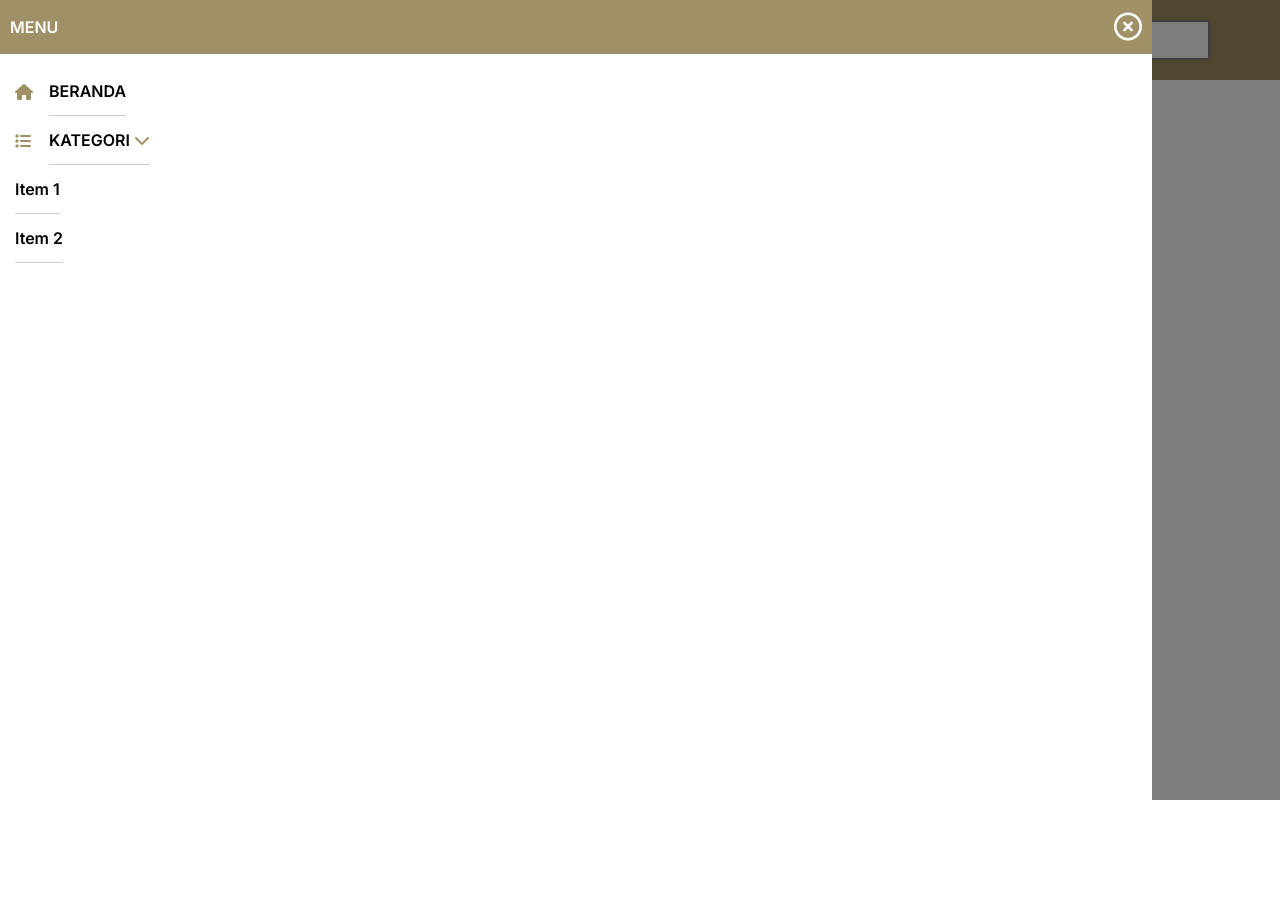
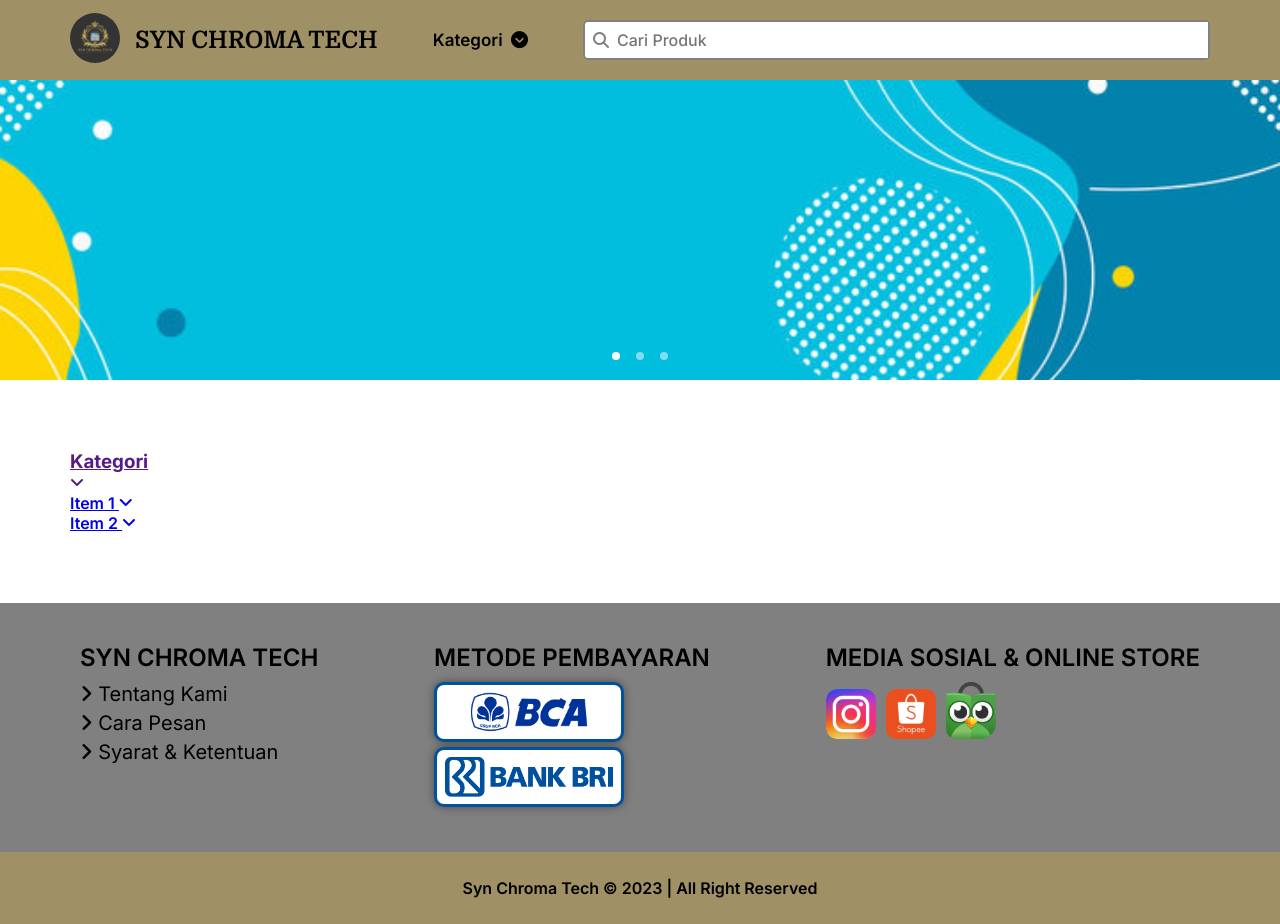
Before and after one commit to seoeka/Syn-Chroma-Tech, a PHP site: page / in a window 1280 px wide. Before the commit the page ends 800 px from the top, so only its background shows below. Run offline with PHP 8.4, Linux system fonts and the light colour scheme.

Commit message:
update index.html

```diff
--- a/assets/css/style.css
+++ b/assets/css/style.css
@@ -15,7 +15,6 @@ body {
     left: 0%;
     z-index: 99999;
     height: 100%;
-    /* background: #00000082; */
     width: 100%;
 }
 .cmx-wrap {
@@ -41,8 +40,13 @@ body {
     max-height: 100%;
     overflow-y: auto;
 }
+.xs-menu, .xs-menu-category,
+.nav-item,
+footer .container li {
+    list-style: none;
+
+}
 .xs-menu, .xs-menu-category {
-    list-style: none;
     align-items: center;
 }
 .xs-menu li a i {
@@ -51,7 +55,9 @@ body {
 .xs-menu li {
     padding: 7px 0px;
 }
-.xs-menu li a, .xs-menu-category li a {
+.xs-menu li a,
+.xs-menu-category li a,
+footer .container li a {
     text-decoration: none;
     color: black;
 }
@@ -112,11 +118,6 @@ body {
     margin-left: 15px;
     align-items: center;
 }
-
-.nav-item {
-    list-style: none;
-}
-
 .dropdown {
     overflow: hidden;
 }
@@ -197,7 +198,121 @@ body {
     display: none;
 }
 
+.main-slider {
+    height: 300px;
+    width: 100%;
+}
+.slider-inner {
+    position: relative;
+    height: 100%;
+}
+.slider-img {
+    display: flex;
+    overflow-x: auto;
+	scroll-snap-type: x mandatory;
+	scroll-behavior: smooth;
+    height: 100%;
+    -ms-overflow-style: none; /* Hide scrollbar IE and Edge */
+	scrollbar-width: none; /* Hide scrollbar Firefox */
+}
+.slider-img::-webkit-scrollbar {
+	display: none;
+}
+.slider-img img {
+    flex: 1 0 100%;
+	scroll-snap-align: start;
+    object-fit: cover;
+}
+.slider-nav {
+    display: flex;
+	column-gap: 1rem;
+	position: absolute;
+	bottom: 1.25rem;
+	left: 50%;
+	transform: translateX(-50%);
+	z-index: 1;
+}
+.slider-nav a {
+    width: 0.5rem;
+	height: 0.5rem;
+	border-radius: 50%;
+	background-color: #fff;
+	opacity: 0.5;
+	transition: opacity ease 250ms;
+}
+.slider-nav a:hover {
+	opacity: 1;
+}
+.slider-nav a.active {
+    background-color: #fff; /* Change this to the desired color */
+    opacity: 1;
+}
+
+.main-container {
+    height: fit-content;
+    background-color: white;
+    padding: 70px;
+}
+
+footer {
+    background-color: gray;
+    height: fit-content;
+}
+footer .container {
+    padding: 40px 80px;
+    width: 100%;
+}
+.container .row-ft{
+    display: flex;
+    flex-direction: row;
+    justify-content: space-between;
+    gap: 40px;
+}
+.container .box-footer-title {
+    font-size: 24px;
+    font-weight: 600;
+    margin-bottom: 10px;
+}
+.box-footer-content li {
+    font-size: 20px;
+    font-weight: 400;
+    margin: 5px 0;
+}
+.img-bank {
+    display: flex;
+    background-color: white;
+    margin-bottom: 5px;
+    width: 190px;
+    height: 60px;
+    align-items: center;
+    justify-content: center;
+    border: 3px solid #00529C;
+    border-radius: 10px;
+    box-shadow: 0 0 10px rgba(0, 0, 0, 0.4);
+}
+.img-bank img {
+    height: 40px;
+}
+.img-mso {
+    display: flex;
+    align-items: end;
+}
+.img-mso img {
+    width: 50px;
+    margin-right: 10px;
+    border-radius: 10px;
+}
+.copyright {
+    display: flex;
+    background-color: #9F9065;
+    height: 72px;
+    justify-content: center;
+    align-items: center;
+}
 @media screen and (max-width: 1200px) {
+    .main-slider {
+        height: 250px;
+    }
     .search-container {
         width: 48%;
     }
@@ -223,7 +338,31 @@ body {
         display: block;
         margin-left: auto;
     }
+    .main-slider {
+        height: 200px;
+    }
+    footer {
+        height: fit-content;
+    }
+    .container .box-footer {
+        justify-content: space-between;
+    }
+    .container .box-footer-title {
+        font-size: 20px;
+    }
+    .box-footer-content li {
+        font-size: 18px;
+    }
+    .row-ft {
+        flex-wrap: wrap;
+    }
 }
 
 @media screen and (max-width: 768px) {
+    .main-slider {
+        height: 150px;
+    }
+    .box-footer {
+        align-items: center;
+    }
 }
--- a/index.html
+++ b/index.html
@@ -11,7 +11,7 @@
   </head>
   <body>
     <header>
-      <div class="container-menu-xs" style="display: block; background: rgba(0, 0, 0, 0.51)">
+      <div class="container-menu-xs" style="display: none; background: rgba(0, 0, 0, 0.51)">
         <div class="cmx-wrap">
           <div class="cmx-head">
             MENU
@@ -80,18 +80,120 @@
       </div>
     </header>
     <div class="main-slider">
+      <div class="slider-inner">
+        <div class="slider-img">
+            <img src="assets/img/img-1.jpg" id="slide-1" alt="Image 1">
+            <img src="assets/img/img-2.jpeg" id="slide-2" alt="Image 2">
+            <img src="assets/img/img-3.jpg" id="slide-3" alt="Image 3">
+        </div>
+        <div class="slider-nav">
+          <a href="#slide-1"></a>
+          <a href="#slide-2"></a>
+          <a href="#slide-3"></a>
+        </div>
+      </div>
+    </div>
+    <div class="main-container">
+      <div class="row-mc">
+        <div class="nav-category">
+          <a href="">
+            <h3>Kategori</h3>
+            <i class="fa fa-angle-down text-white"></i>
+          </a>
+          <nav class="collapse">
+            <div class="navbar-nav" style="height: auto;">
+              <div class="nav-item">
+                <a href="#1" class="nav-link">Item 1
+                  <i class="fa fa-angle-down text-white"></i>
+                </a>
+                <div id="1" class="dropdown-menu">
+                  <a href="" class="dropdown-item">
+                    <i class="fas fa-caret-right pr-1"></i> Print
+                  </a>
+                  <a href="" class="dropdown-item">
+                    <i class="fas fa-caret-right pr-1"></i> Foto
+                  </a>
+                </div>
+              </div>
+              <div class="nav-item">
+                <a href="#2" class="nav-link">Item 2
+                  <i class="fa fa-angle-down text-white"></i>
+                </a>
+                <div id="2" class="dropdown-menu">
+                  <a href="" class="dropdown-item">
+                    <i class="fas fa-caret-right pr-1"></i> Print
+                  </a>
+                  <a href="" class="dropdown-item">
+                    <i class="fas fa-caret-right pr-1"></i> Foto
+                  </a>
+                </div>
+              </div>
+            </div>
+          </nav>
+        </div>
+        <div class="product-list">
 
+        </div>
+      </div>
     </div>
-    <div class="nav-category">
-
-    </div>
-    <div class="product-list"></div>
     <section>
 
     </section>
     <footer>
-
+      <div class="container">
+        <div class="row-ft">
+          <div class="col-ft">
+            <div class="box-footer">
+              <div class="box-footer-title">SYN CHROMA TECH</div>
+              <div class="box-footer-content">
+                <li><a href=""><i class="fa-solid fa-angle-right right-icon"></i>
+                  Tentang Kami</a>
+                </li>
+                <li><a href=""><i class="fa-solid fa-angle-right right-icon"></i>
+                  Cara Pesan</a>
+                </li>
+                <li><a href=""><i class="fa-solid fa-angle-right right-icon"></i>
+                  Syarat & Ketentuan</a>
+                </li>
+              </div>
+            </div>
+          </div>
+          <div class="col-ft">
+            <div class="box-footer">
+              <div class="box-footer-title">METODE PEMBAYARAN</div>
+              <div class="box-footer-content">
+                <div class="img-bank">
+                  <img src="assets/img/logo_bca.png" alt="Bank BCA">
+                </div>
+                <div class="img-bank">
+                  <img src="assets/img/logo_bri.png" alt="Bank BRI">
+                </div>
+              </div>
+            </div>
+          </div>
+          <div class="col-ft">
+            <div class="box-footer">
+              <div class="box-footer-title">MEDIA SOSIAL & ONLINE STORE</div>
+              <div class="box-footer-content">
+                <div class="img-mso">
+                  <a href="">
+                    <img src="assets/img/logo-ig.png" alt="Instagram">
+                  </a>
+                  <a href="">
+                    <img src="assets/img/logo_shopee.png" alt="Shopee">
+                  </a>
+                  <a href="">
+                    <img src="assets/img/logo_tpedia.png" alt="Tokopedia">
+                  </a>
+              </div>
+            </div>
+          </div>
+        </div>
+      </div>
     </footer>
+    <div class="copyright">
+      Syn Chroma Tech © 2023 | All Right Reserved
+    </div>
     <script src="assets/js/script.js"></script>
   </body>
 </html>
```
Also changed, not shown: assets/js/script.js (+55 -0 lines), assets/img/img-1.jpg (added), assets/img/img-2.jpeg (added), assets/img/img-3.jpg (added).
